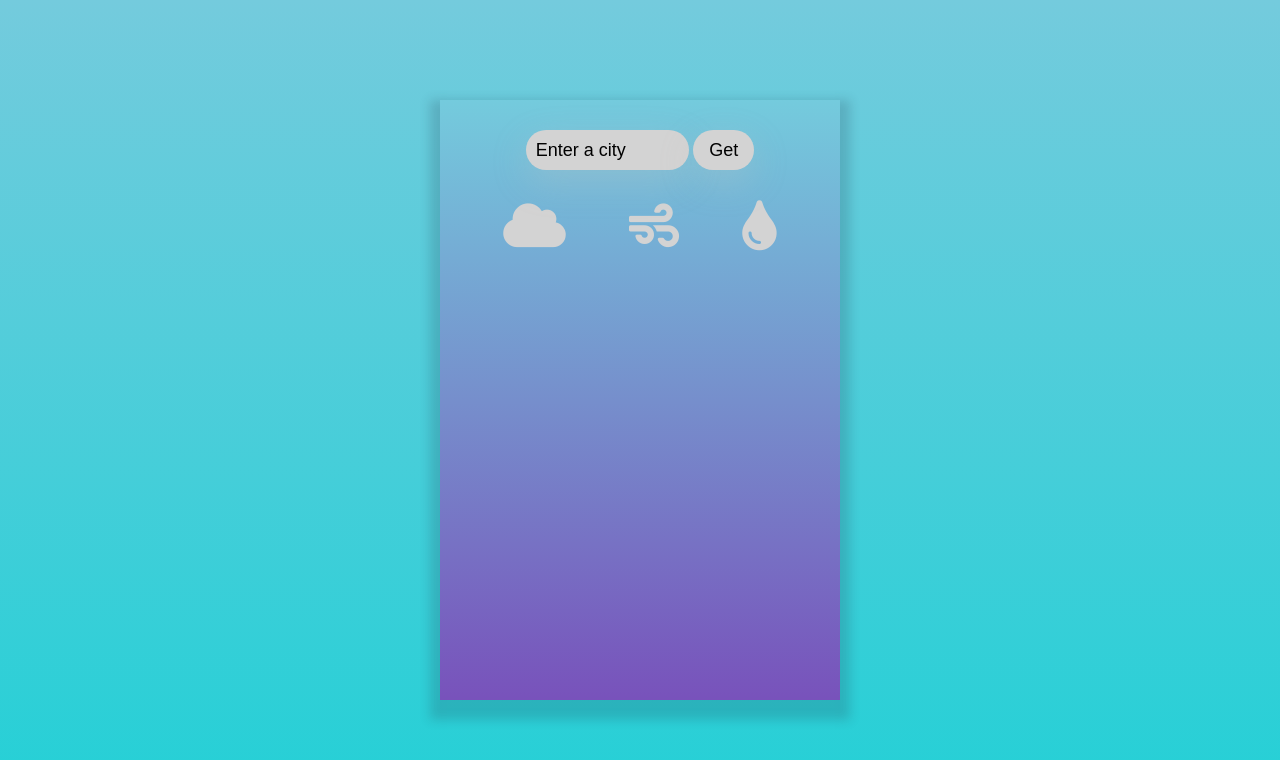
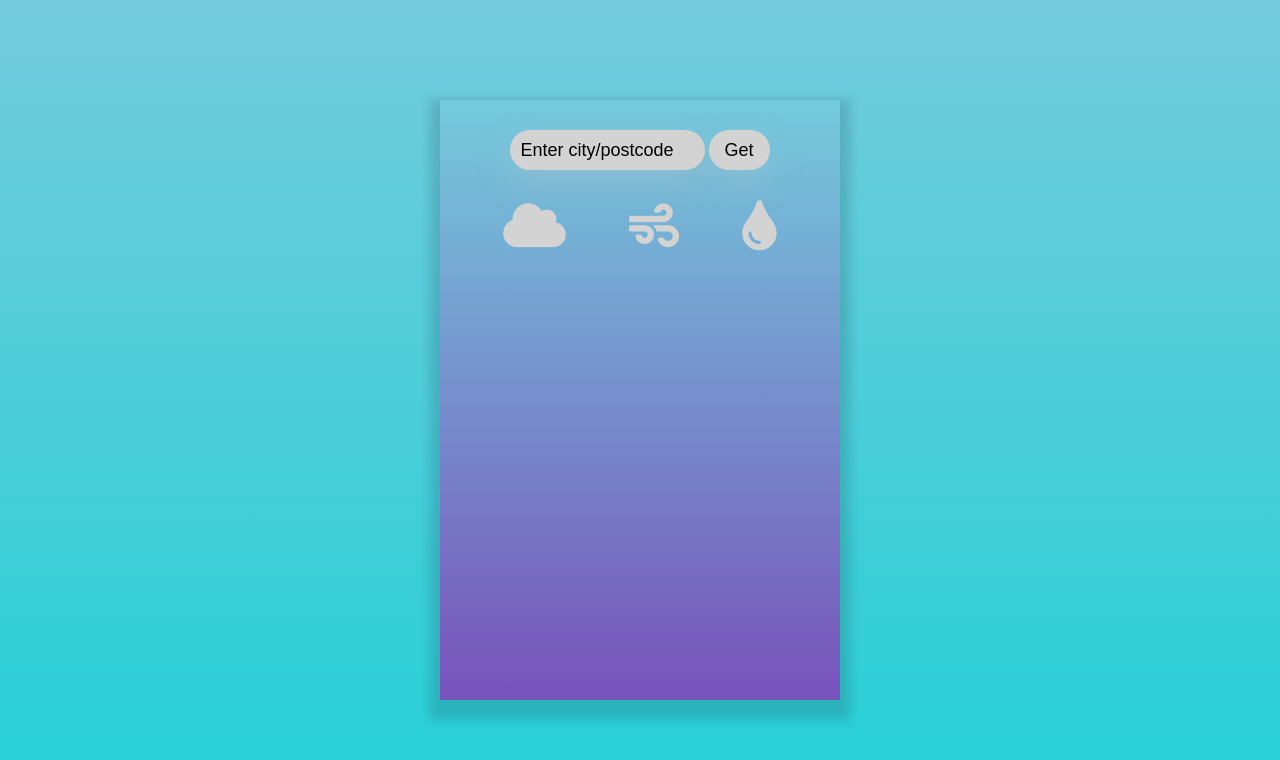
Before and after one commit to StanP93/Weather-app, a website: page index.html in a window 1280 px wide. Drawn offline with Linux system fonts and the light colour scheme; a web font is replaced by a local one.

Commit message:
added some changes in style

```diff
--- a/index.html
+++ b/index.html
@@ -16,7 +16,7 @@
 <body>
     <article class="app">
         <form onkeypress="if(event.keyCode == 13) return false;">
-            <input type="text" placeholder="Enter a city" onclick="value = ''; style.color = 'black';">
+            <input type="text" placeholder="Enter city/postcode" onclick="value = ''; style.color = 'black';">
             <button type="button" id="btn">get</button>
         </form>
         <section class="weather-conditions">
--- a/style.less
+++ b/style.less
@@ -32,7 +32,7 @@ body {
             padding-left: 10px;
             font-family: 'Baloo Bhaijaan 2', sans-serif;
             font-size: 18px;
-            width: 50%;
+            width: 60%;
             &::placeholder {
                 color: black;
             }
```
Also changed, not shown: index.js (line endings or trailing spaces), style.css.
